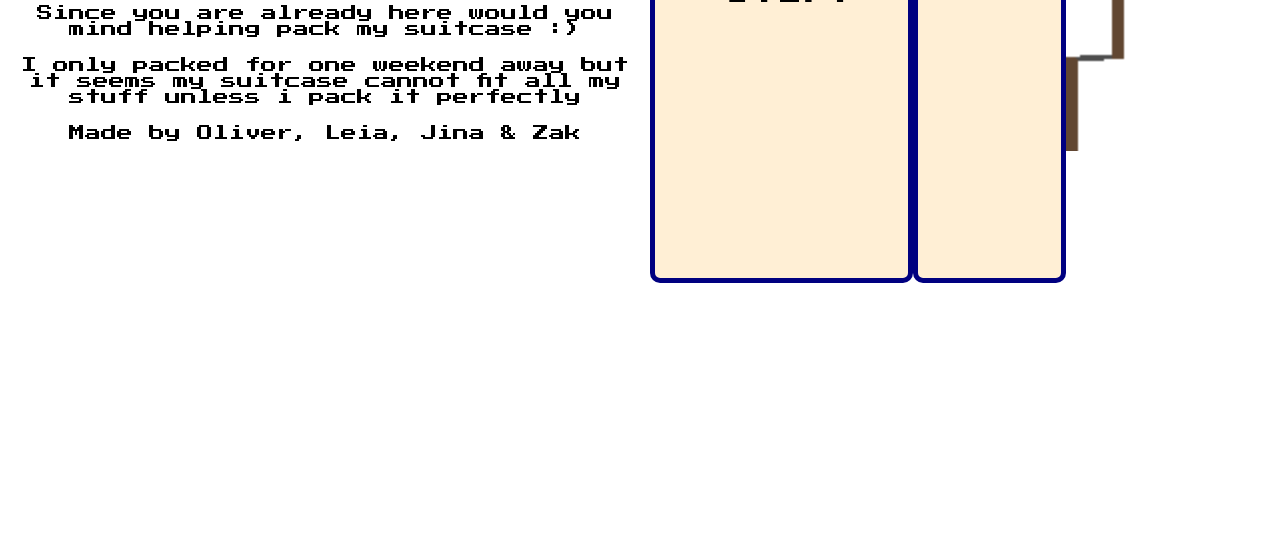
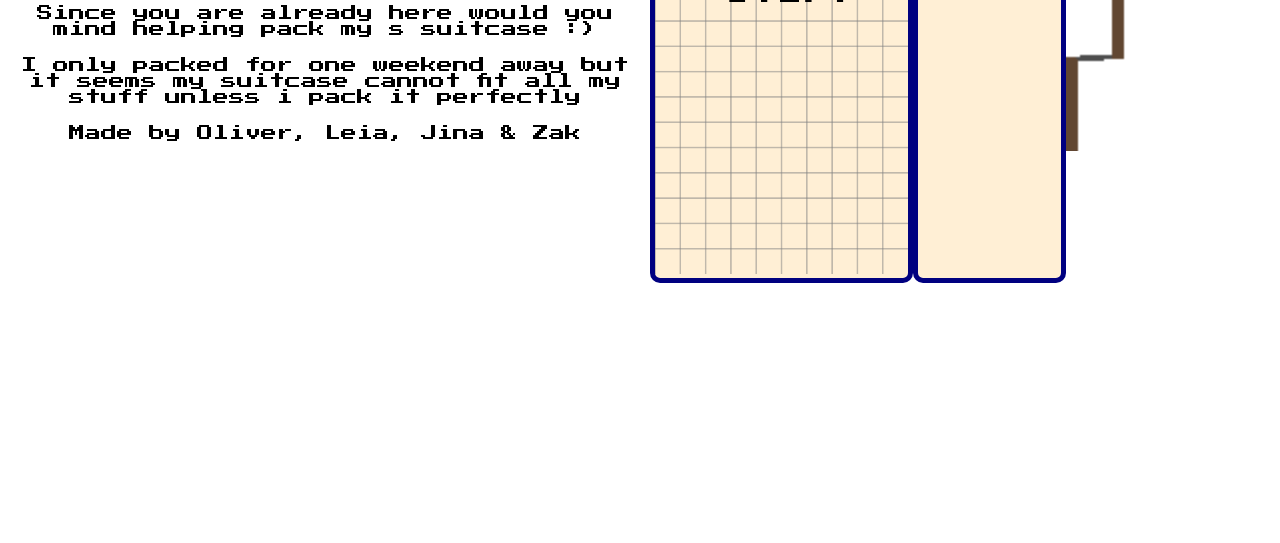
Before and after one commit to zak-grivell/GUTS2025, a plain HTML site: page index.html in a window 1280 px wide. Shown: the part 257-800 px from the top of the page. Drawn offline with Linux system fonts and the light colour scheme.

Commit message:
handling things well

```diff
--- a/index.html
+++ b/index.html
@@ -24,7 +24,7 @@
                 Oh no! It looks like this page can't be found
             </p>
             <p style="font-family: &quot;Press Start 2P&quot;">
-                Since you are already here would you mind helping pack my
+                Since you are already here would you mind helping pack my s
                 suitcase :)
             </p>
             <p style="font-family: &quot;Press Start 2P&quot;">
--- a/index.js
+++ b/index.js
@@ -204,6 +204,7 @@ function spawn_block() {
 let score = 0;
 
 function gameOver() {
+  draw_grid();
   ctx.font = "32px 'Press Start 2P'";
 
   ctx.fillText("Oh No", 90, 100);
@@ -220,16 +221,7 @@ function gameOver() {
   playing = false;
 }
 
-let next_interval = 300;
-let fast_frame = false;
-
-function process() {
-  if (!playing) {
-    return;
-  }
-
-  ctx.clearRect(0, 0, canvas.width, canvas.height);
-
+function draw_grid() {
   ctx.save();
 
   for (let i = 0; i < X_SIZE; i++) {
@@ -247,6 +239,19 @@ function process() {
   ctx.stroke();
 
   ctx.restore();
+}
+
+let next_interval = 300;
+let fast_frame = false;
+
+function process() {
+  if (!playing) {
+    return;
+  }
+
+  ctx.clearRect(0, 0, canvas.width, canvas.height);
+
+  draw_grid();
 
   let can_move_down = check_direction(
     current_down,
@@ -345,6 +350,7 @@ function startGame() {
 canvas.addEventListener("click", startGame);
 
 function on_load() {
+  draw_grid();
   ctx.font = "32px 'Press Start 2P'";
 
   ctx.fillText("Click", 90, 200);
```
Also changed, not shown: 1 other file.
